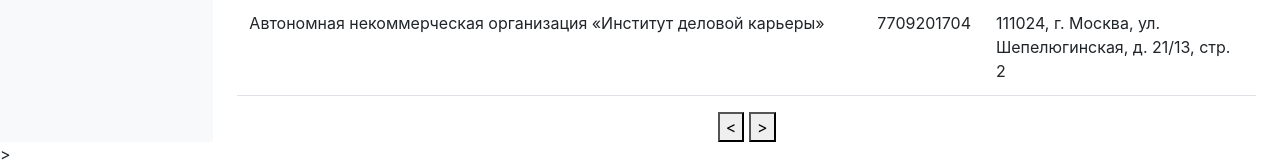
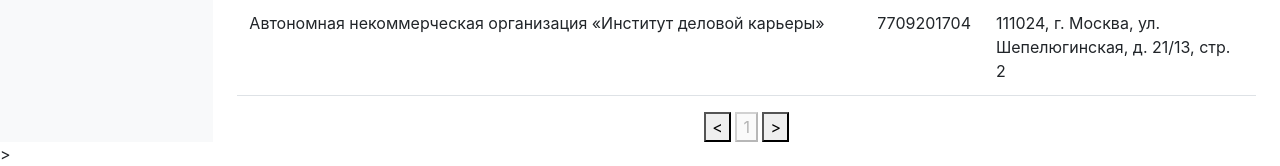
Before and after one commit to stryukovsky/DataHack, a Django app: page /u_list in a window 1280 px wide. Shown: the part 689-855 px from the top of the page. Run offline with Django 4.2, Linux system fonts and the light colour scheme; data comes from the database, SQL or seed files in the repository; parts of the project's set-up code (start-up, migrations or seed data) failed here and were passed over.

Commit message:
add page icon and out of pages checking

```diff
--- a/main/views.py
+++ b/main/views.py
@@ -1,3 +1,5 @@
+import math
+
 from django.http import HttpRequest, HttpResponse
 from django.shortcuts import render
 from rest_framework.viewsets import ModelViewSet
@@ -17,11 +19,16 @@
     page = int(request.GET.get('page', 1))
     if page <= 0:
         page = 1
+
     objs = University.objects.filter()
+
+    if (page-1)*7 > len(objs):
+        page = math.ceil(len(objs) / 7)
+
     start = (page-1)*7
     end = page*7 if page*7 < len(objs) else len(objs)
     universities = objs.order_by("name")[start:end]
-    return render(request, "UniversitiesList.html", {"universities": universities})
+    return render(request, "UniversitiesList.html", {"universities": universities, "current_page": page})
 
 
 class UniversityViewSet(ModelViewSet):
--- a/templates/UniversitiesList.html
+++ b/templates/UniversitiesList.html
@@ -90,15 +90,18 @@
                 const go_prev = () => {
                     const urlParams = new URLSearchParams(window.location.search);
                     let page = Number(urlParams.get("page")) - 1;
+                    if (page <= 0) {
+                        page = 1;
+                    }
                     window.location.replace(`/u_list?page=${page}`);
                 }
             </script>
 
-        <div style="text-align: center">
-            <button onclick="go_prev()">&lt;</button>
-            <button onclick="go_next()">&gt;</button>
-        </div>
-
+            <div style="text-align: center">
+                <button onclick="go_prev()">&lt;</button>
+                <button disabled id="current_page">{{ current_page }}</button>
+                <button onclick="go_next()">&gt;</button>
+            </div>
         </main>
     </div>
 </div>
```
